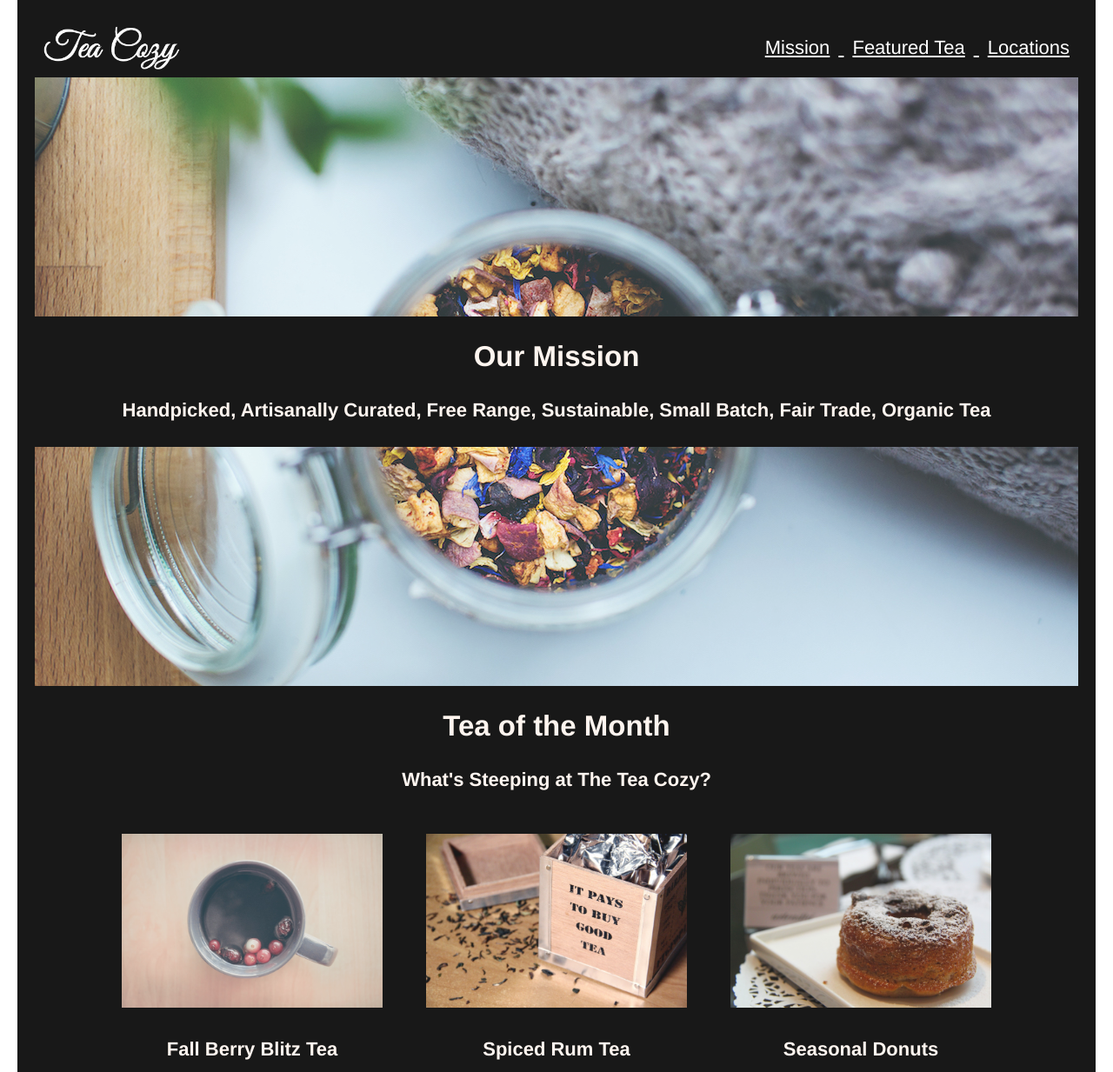
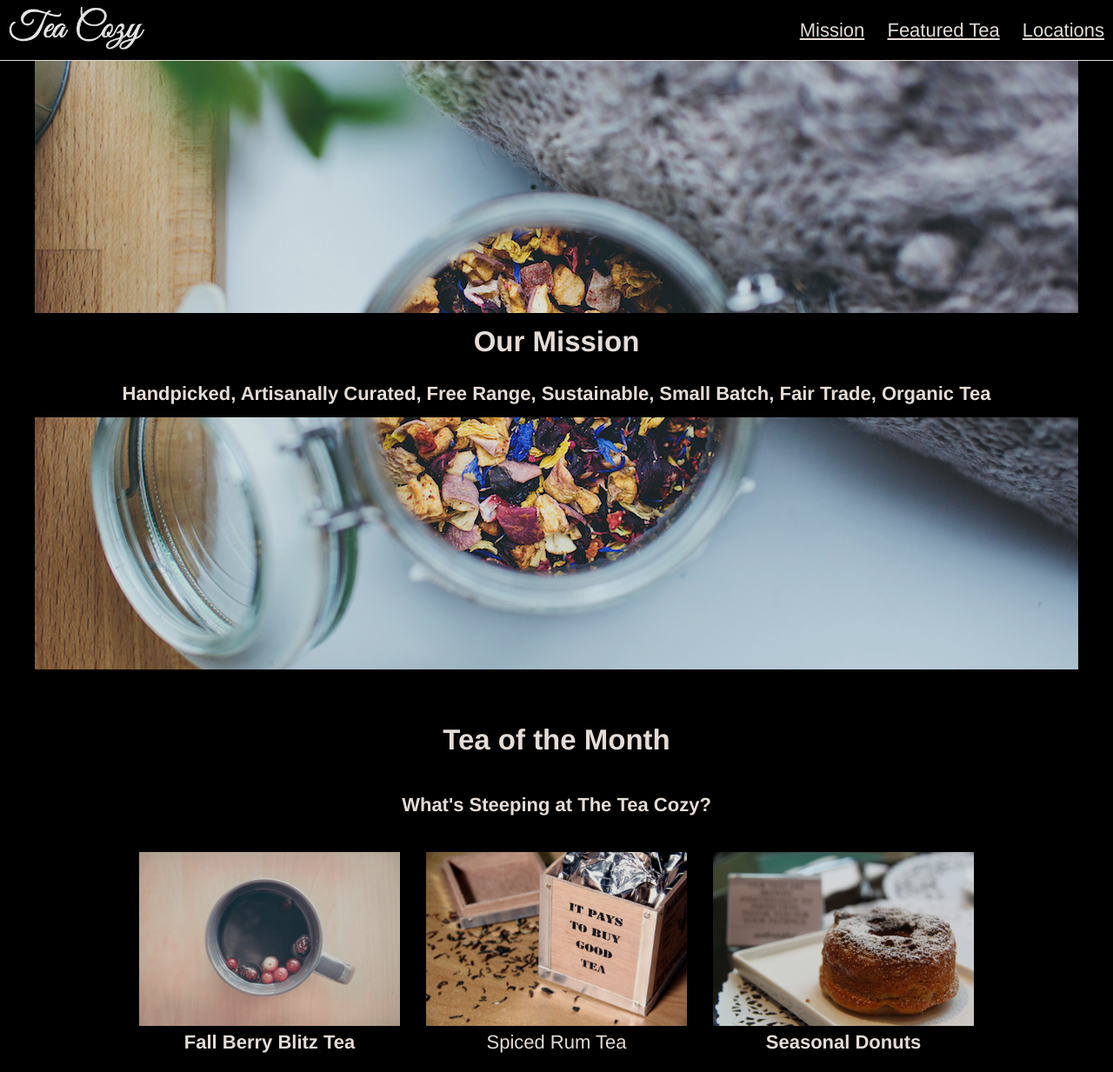
Before and after one commit to HughMabin/teacozy, a plain HTML site: page index.html in a window 1280 px wide. Shown: the top 1233 px of the page at 87% size. Drawn offline with Linux system fonts and the light colour scheme.

Commit message:
Final Commit - work done

```diff
--- a/index.html
+++ b/index.html
@@ -9,30 +9,23 @@
 
 <body>
 
-    <div id="main_container" class="container">
-
     <header>
 
-        <div class="header container">
-           <div id="logo_section" class="container">
+          <div id="logo_section">
             <img id="logo" src="./resources/images/img-tea-cozy-logo.png"/>
-           </div>
-
-          <div id="nav_section" class="container">
-            <nav>
-                <span>Mission</span>
-                <span>Featured Tea</span>
-                <span>Locations</span>
-            </nav>
           </div>
 
-        </div>
+            <nav>
+                <span><a href="#mission">Mission</a></span>
+                <span><a href="#month_banner">Featured Tea</a></span>
+                <span><a href="#locations_heading">Locations</a></span>
+            </nav>
 
     </header>
 
-    <div id="content" class="container">
+    <div id="content">
 
-        <div id="mission" class="container">
+        <div id="mission">
 
             <div id="mission_statement">
             <h2>Our Mission</h2>
@@ -45,7 +38,7 @@
           <h4>What's Steeping at The Tea Cozy?</h4>
         </div>
 
-        <div class="teas container">
+        <div class="teas">
 
             <div class="tea_container">
                 <img class="tea-img" src="./resources/images/img-berryblitz.jpg"/>
@@ -53,7 +46,7 @@
             </div>
 
             <div class="tea_container">
-                <img class="tea-img" src="./resources/images/img-spiced-rum.jpg"/>
+                <img class="tea-img" src="./resources/images/img-spiced-rum.jpg"
                 <h4>Spiced Rum Tea</h4>
             </div>
 
@@ -61,10 +54,6 @@
                 <img class="tea-img" src="./resources/images/img-donut.jpg"/>
                 <h4>Seasonal Donuts</h4>
             </div>
-
-        </div>
-
-        <div class="teas container">
 
             <div class="tea_container">
                 <img class="tea-img" src="./resources/images/img-myrtle-ave.jpg"/>
@@ -77,13 +66,13 @@
             </div>
         </div>
 
-        <div class="locations container">
+        <div class="locations">
 
             <div id="locations_heading">
                 <h2>Locations</h2>
             </div>
 
-            <div id="locations_list" class="container">
+            <div id="locations_list">
 
                 <div class="location">
                     <h3>Downtown</h3>
@@ -110,18 +99,17 @@
 
     </div>
 
-    <div class="contact container">
+    <div class="contact">
         <h2>The Tea Cozy</h2>
         <h5>contact@theteacozy.com</h5>
         <h5>917-555-8904</h5>
 
     </div>
 
-    <div class="footer container">
+    <div id="copyright">
         <span>copyright The Tea Cozy 2017</span>
     </div>
 
-    </div>
 </body>
 
 
--- a/resources/css/style.css
+++ b/resources/css/style.css
@@ -1,86 +1,86 @@
+/* --- General style --- */
+
 body {
-    margin: 0 15px;
-    display: flex;
-    justify-content: center;
-}
-
-a {
-    color: seashell;
-}
-
-#main_container {
+    margin: 0px;
+    padding: 0px;
     font-family: Helvetica;
     font-size: 22px;
     color: seashell;
     background-color: black;
     opacity: 0.9;
-    max-width: 1350px;
-    justify-content: center;
-    flex-direction: column;
-    display: flex;
-    padding: 20px;
+    text-align: center;
 }
 
-.container {
+/* --- Header style --- */
+
+header {
+    position: fixed;
     display: flex;
+    justify-content: space-between;
+    align-items: center;
+    width: 100%;
+    height: 69px;
+    background: black;
+    border-bottom: 1px solid seashell;
+    z-index: 1;
 }
 
-.header.container {
-    height: 69px;
-    background-color: black;
-    justify-content: space-between;
-}
 
-#logo_section {
-    align-items: center;
+a {
+    color: seashell;
+    margin: 10px;
+    text-decoration: underline;
 }
 
 #logo {
-    padding-left: 10px;
+    margin-left: 10px;
     height: 50px;
-    align-items: center;
-    display: inline-flex;
 }
 
-#nav_section {
-    color: white;
-    text-decoration: underline;
-    align-items: center;
-    display: inline-flex;
+/* --- Main content style --- */
+
+
+h2, h4 {
+    padding: 0px;
+    margin: 0px;
 }
 
-nav > span {
-    padding: 10px;
+#content {
+    display: flex;
+    flex-direction: column;
+    align-items: center;
+    padding-top: 70px;
+    width: 1200px;
+    margin: auto;
+}
+
+#mission {
+    display: flex;
+    background-image: url("../../resources/images/img-mission-background.jpg");
+    height: 700px;
+    width: 1200px;
+    flex-direction: column;
+    justify-content: center;
+}
+
+#mission_statement {
+    display: flex;
+    flex-direction: column;
+    background-color: black;
+    justify-content: space-around;
+    align-items: center;
+    height: 120px;
 }
 
 
-/*Main content style */
-
-#content {
-    height: auto;
+#month_banner {
+    display: flex;
     flex-direction: column;
-}
-
-#mission {
-    height: 700px;
-    width: 1200px;
-    background-image: url("../../resources/images/img-mission-background.jpg");
-    flex-direction: row;
-    text-align: center;
-    align-content: center;
-}
-
-#mission_statement {
-    flex-direction: column;
-    background-color: black;
-    width: 1200px;
-    align-self: center;
-    height: 150px;
-}
-
-#month_banner {
+    justify-content: space-around;
     background-color: black;
     text-align: center;
+    height: 150px;
+    padding: 40px 0px 10px;
 }
 
 #teas1 {
@@ -92,11 +92,10 @@ nav > span {
 }
 
 .teas {
-    flex-direction: row;
+    display: flex;
     width: 1000px;
-    align-self: center;
+    flex-wrap: wrap;
     justify-content: center;
-    display: flex;
 }
 
 .tea_container {
@@ -105,8 +104,7 @@ nav > span {
     width: 300px;
     flex-direction: column;
     text-align: center;
-    padding: 10px 15px;
-    margin: 10px;
+    margin: 10px 15px;
 }
 
 .tea-img {
@@ -115,6 +113,8 @@ nav > span {
 }
 
 .locations {
+    display: flex;
+    width: 1200px;
     height: 500px;
     background-image: url("../../resources/images/img-locations-background.jpg");
     margin-top: 30px;
@@ -122,39 +122,45 @@ nav > span {
     flex-direction: column;
 }
 
-#locations_heading {
-    text-align: center;
-}
-
 #locations_list {
+    display: flex;
     justify-content: center;
+    padding-top: 15px;
 }
 
 .location {
+    display: flex;
+    flex-direction: column;
+    justify-content: space-around;
     width: 300px;
     height: 300px;
     background: black;
     align-self: center;
     margin: 20px;
-    text-align: center;
     opacity: 1;
 }
 
+.location > h4 {
+    font-weight: lighter;
+}
+
+/* --- Footer style --- */
+
+
 .contact {
+    display: flex;
     height: 200px;
     width: 100%;
     flex-direction: column;
+    justify-content: space-around;
     text-align: center;
-}
-
-.contact > h2 {
-    margin: 15px 0px 10px 0px;
 }
 
 .contact h5 {
     margin: 10px;
 }
 
-.footer {
-    height: 50px;
+#copyright {
+    text-align: left;
+    margin-left: 20px;
 }
```
